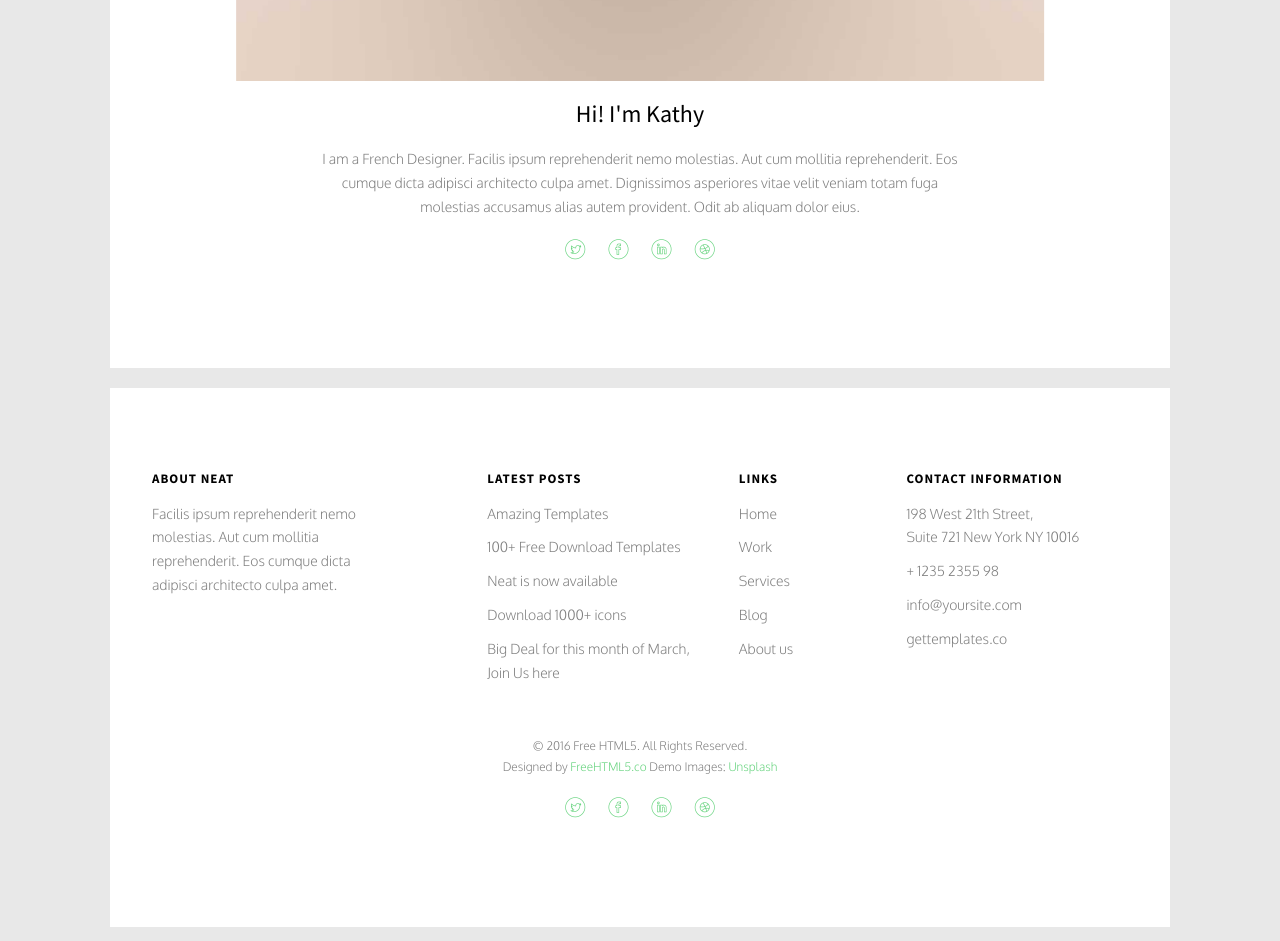
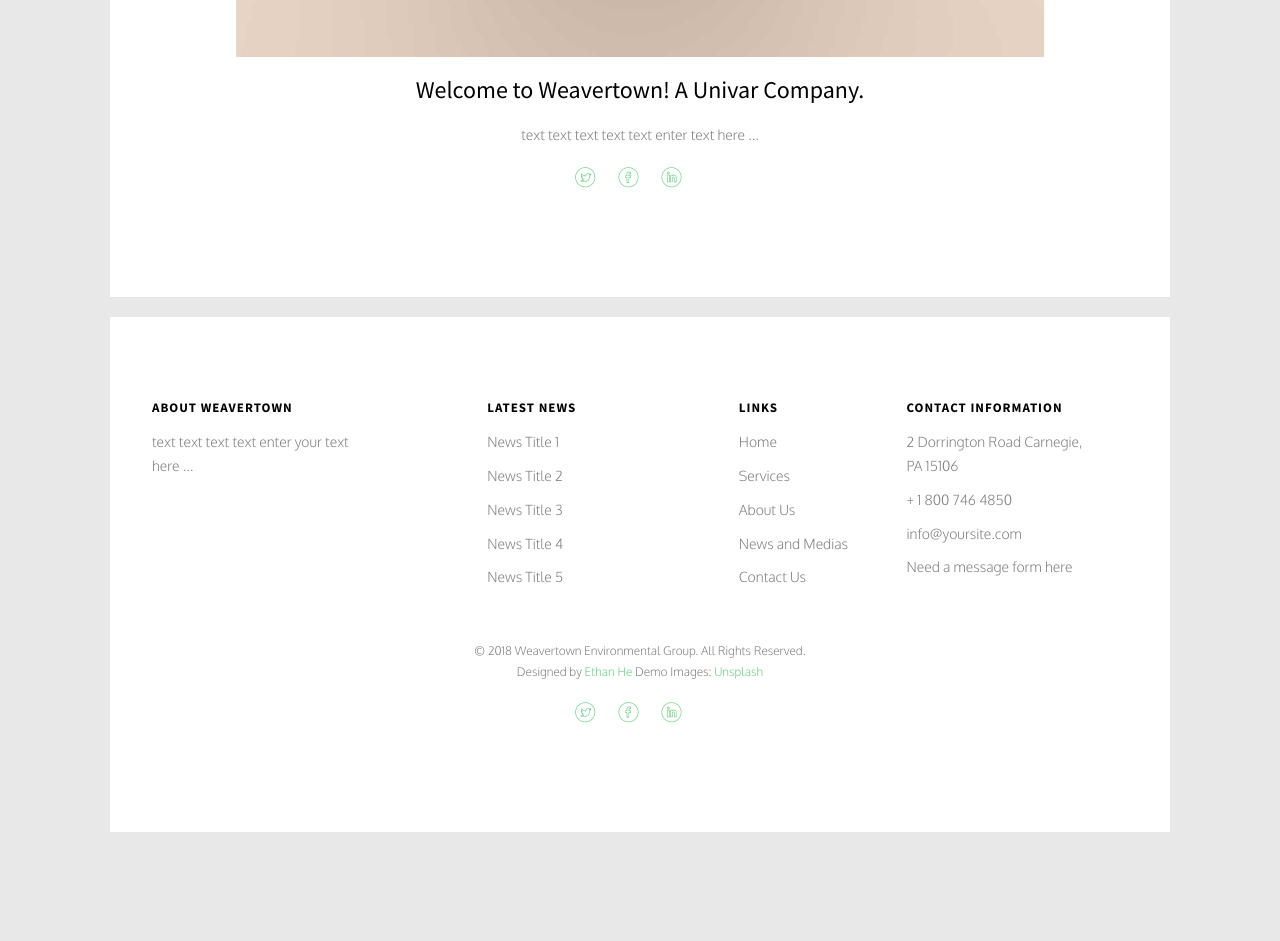
Before and after one commit to Se7enB2st/Neat, a plain HTML site: page about.html in a window 1280 px wide. Shown: the part 1720-2661 px from the top of the page. After the commit the page ends 2566 px from the top, so only its background shows below. Drawn offline with Linux system fonts and the light colour scheme; files whose address does not match are found by name.

Commit message:
Inital About Page Layout

```diff
--- a/about.html
+++ b/about.html
@@ -3,25 +3,11 @@
 	<head>
 	<meta charset="utf-8">
 	<meta http-equiv="X-UA-Compatible" content="IE=edge">
-	<title>Neat &mdash; Free Website Template, Free HTML5 Template by freehtml5.co</title>
+	<title>WEG &mdash;Website Template</title>
 	<meta name="viewport" content="width=device-width, initial-scale=1">
-	<meta name="description" content="Free HTML5 Website Template by freehtml5.co" />
-	<meta name="keywords" content="free website templates, free html5, free template, free bootstrap, free website template, html5, css3, mobile first, responsive" />
-	<meta name="author" content="freehtml5.co" />
-
-	<!--
-	//////////////////////////////////////////////////////
-
-	FREE HTML5 TEMPLATE
-	DESIGNED & DEVELOPED by FreeHTML5.co
-
-	Website: 		http://freehtml5.co/
-	Email: 			info@freehtml5.co
-	Twitter: 		http://twitter.com/fh5co
-	Facebook: 		https://www.facebook.com/fh5co
-
-	//////////////////////////////////////////////////////
-	 -->
+	<meta name="description" content="Weavertown Environmental Group" />
+	<meta name="keywords" content="WEG, Weavertown Environmental Group, Univar" />
+	<meta name="author" content="Ethan He" />
 
   	<!-- Facebook and Twitter integration -->
 	<meta property="og:title" content=""/>
@@ -71,22 +57,33 @@
 			<div class="top-menu">
 				<div class="row">
 					<div class="col-xs-2">
-						<div id="fh5co-logo"><a href="index.html">Neat</a></div>
+						<div id="fh5co-logo"><a href="index.html">WEG</a></div>
 					</div>
 					<div class="col-xs-10 text-right menu-1">
 						<ul>
 							<li><a href="index.html">Home</a></li>
-							<li><a href="work.html">Work</a></li>
 							<li class="has-dropdown">
-								<a href="blog.html">Blog</a>
+								<a href="work.html">Services</a>
 								<ul class="dropdown">
-									<li><a href="#">Web Design</a></li>
-									<li><a href="#">eCommerce</a></li>
-									<li><a href="#">Branding</a></li>
-									<li><a href="#">API</a></li>
+									<li><a href="#">Emergency Response</a></li>
+									<li><a href="#">Industrial Cleaning</a></li>
+									<li><a href="#">Health & Education</a></li>
+									<li><a href="#">Workforce Safety</a></li>
+									<li><a href="#">Crane, Towing & Hauling</a></li>
+									<li><a href="#">Vehicle Maintenance</a></li>
+									<li><a href="#">Stone, Mulch & Aggregate</a></li>
+									<li><a href="#">Heating oil & fuel</a></li>
 								</ul>
 							</li>
 							<li class="active"><a href="about.html">About</a></li>
+
+							<li class="has-dropdown">
+								<a href="blog.html">News & Medias</a>
+								<ul class="dropdown">
+									<li><a href="#">News</a></li>
+									<li><a href="#">Medias</a></li>
+								</ul>
+							</li>
 							<li><a href="contact.html">Contact</a></li>
 						</ul>
 					</div>
@@ -106,7 +103,7 @@
 				   			<div class="col-md-6 col-md-offset-3 slider-text slider-text-bg">
 				   				<div class="slider-text-inner text-center">
 				   					<h1>About</h1>
-										<h2>Free html5 templates Made by <a href="http://freehtml5.co/" target="_blank">freehtml5.co</a></h2>
+										<h2>Weavertown Environmental Group Made by <a href="https://www.linkedin.com/in/ethan-he/" target="_blank">Ethan He</a></h2>
 				   				</div>
 				   			</div>
 				   		</div>
@@ -119,7 +116,7 @@
 			<div class="row animate-box">
 				<div class="col-md-6 col-md-offset-3 text-center heading-section">
 					<h3>Our History</h3>
-					<p>Far far away, behind the word mountains, far from the countries Vokalia and Consonantia, there live the blind texts.</p>
+					<p>text text text text text text text text text text enter text here ....</p>
 				</div>
 			</div>
 
@@ -129,14 +126,14 @@
 				</div>
 				<div class="col-md-8 col-md-offset-2 text-center animate-box">
 					<div class="about-desc">
-						<h3>Hi! I'm Kathy</h3>
-						<p>I am a French Designer. Facilis ipsum reprehenderit nemo molestias. Aut cum mollitia reprehenderit. Eos cumque dicta adipisci architecto culpa amet. Dignissimos asperiores vitae velit veniam totam fuga molestias accusamus alias autem provident. Odit ab aliquam dolor eius.</p>
+						<h3>Welcome to Weavertown! A Univar Company.</h3>
+						<p>text text text text text enter text here ...</p>
 						<p>
 							<ul class="fh5co-social-icons">
 								<li><a href="#"><i class="icon-twitter"></i></a></li>
 								<li><a href="#"><i class="icon-facebook"></i></a></li>
 								<li><a href="#"><i class="icon-linkedin"></i></a></li>
-								<li><a href="#"><i class="icon-dribbble"></i></a></li>
+								<li><a href="#"><i class="icon-contact"></i></a></li>
 							</ul>
 						</p>
 					</div>
@@ -149,17 +146,17 @@
 		<footer id="fh5co-footer" role="contentinfo">
 			<div class="row">
 				<div class="col-md-3 fh5co-widget">
-					<h4>About Neat</h4>
-					<p>Facilis ipsum reprehenderit nemo molestias. Aut cum mollitia reprehenderit. Eos cumque dicta adipisci architecto culpa amet.</p>
+					<h4>About Weavertown</h4>
+					<p>text text text text enter your text here ...</p>
 				</div>
 				<div class="col-md-3 col-md-push-1">
-					<h4>Latest Posts</h4>
+					<h4>Latest News</h4>
 					<ul class="fh5co-footer-links">
-						<li><a href="#">Amazing Templates</a></li>
-						<li><a href="#">100+ Free Download Templates</a></li>
-						<li><a href="#">Neat is now available</a></li>
-						<li><a href="#">Download 1000+ icons</a></li>
-						<li><a href="#">Big Deal for this month of March, Join Us here</a></li>
+						<li><a href="#">News Title 1</a></li>
+						<li><a href="#">News Title 2</a></li>
+						<li><a href="#">News Title 3</a></li>
+						<li><a href="#">News Title 4</a></li>
+						<li><a href="#">News Title 5</a></li>
 					</ul>
 				</div>
 
@@ -167,20 +164,20 @@
 					<h4>Links</h4>
 					<ul class="fh5co-footer-links">
 						<li><a href="#">Home</a></li>
-						<li><a href="#">Work</a></li>
 						<li><a href="#">Services</a></li>
-						<li><a href="#">Blog</a></li>
-						<li><a href="#">About us</a></li>
+						<li><a href="#">About Us</a></li>
+						<li><a href="#">News and Medias</a></li>
+						<li><a href="#">Contact Us</a></li>
 					</ul>
 				</div>
 
 				<div class="col-md-3">
 					<h4>Contact Information</h4>
 					<ul class="fh5co-footer-links">
-						<li>198 West 21th Street, <br> Suite 721 New York NY 10016</li>
-						<li><a href="tel://1234567920">+ 1235 2355 98</a></li>
+						<li>2 Dorrington Road Carnegie, <br>PA 15106</li>
+						<li><a href="tel://1234567920">+ 1 800 746 4850</a></li>
 						<li><a href="mailto:info@yoursite.com">info@yoursite.com</a></li>
-						<li><a href="http://gettemplates.co">gettemplates.co</a></li>
+						<li><a href="http://gettemplates.co">Need a message form here</a></li>
 					</ul>
 				</div>
 
@@ -189,15 +186,15 @@
 			<div class="row copyright">
 				<div class="col-md-12 text-center">
 					<p>
-						<small class="block">&copy; 2016 Free HTML5. All Rights Reserved.</small>
-						<small class="block">Designed by <a href="http://freehtml5.co/" target="_blank">FreeHTML5.co</a> Demo Images: <a href="http://unsplash.co/" target="_blank">Unsplash</a></small>
+						<small class="block">&copy; 2018 Weavertown Environmental Group. All Rights Reserved.</small>
+						<small class="block">Designed by <a href="https://www.linkedin.com/in/ethan-he/" target="_blank">Ethan He</a> Demo Images: <a href="http://unsplash.co/" target="_blank">Unsplash</a></small>
 					</p>
 					<p>
 						<ul class="fh5co-social-icons">
 							<li><a href="#"><i class="icon-twitter"></i></a></li>
 							<li><a href="#"><i class="icon-facebook"></i></a></li>
 							<li><a href="#"><i class="icon-linkedin"></i></a></li>
-							<li><a href="#"><i class="icon-dribbble"></i></a></li>
+							<li><a href="#"><i class="icon-contact"></i></a></li>
 						</ul>
 					</p>
 				</div>
```
